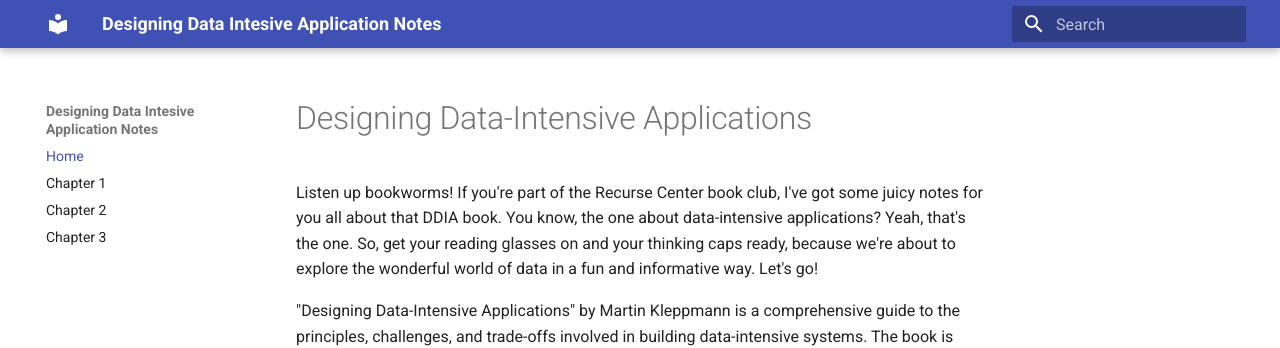
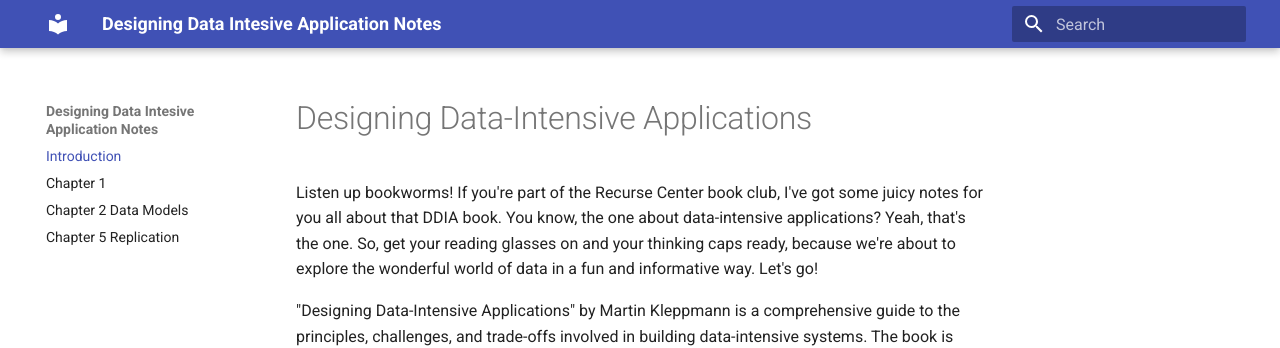
Before and after one commit to melatonin355/designing-data-intesive-applications, an MkDocs documentation site: the page built from docs/docs/index.md, in a window 1280 px wide. Shown: the top 348 px of the page. Built offline with MkDocs 1.6.1 and Material for MkDocs 9.7.7, drawn with Linux system fonts in a browser that asks for light colours.

Commit message:
naming index

```diff
--- a/docs/mkdocs.yml
+++ b/docs/mkdocs.yml
@@ -3,7 +3,7 @@
 theme:
     name: material
 nav:
-    - Home: index.md
+    - Introduction: index.md
     - Chapter 1: chapter1.md
-    - Chapter 2: chapter2.md
-    - Chapter 3: chapter5.md
+    - Chapter 2 Data Models: chapter2.md
+    - Chapter 5 Replication: chapter5.md
```
